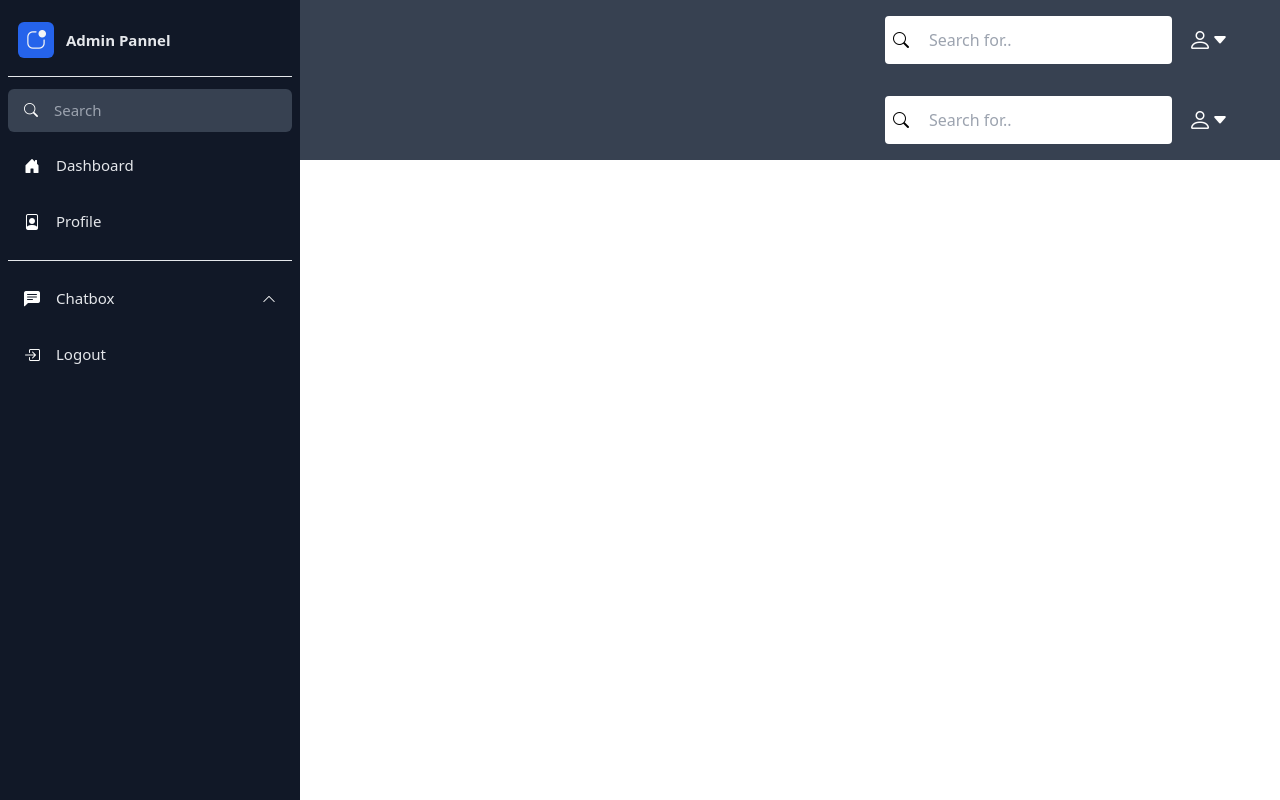
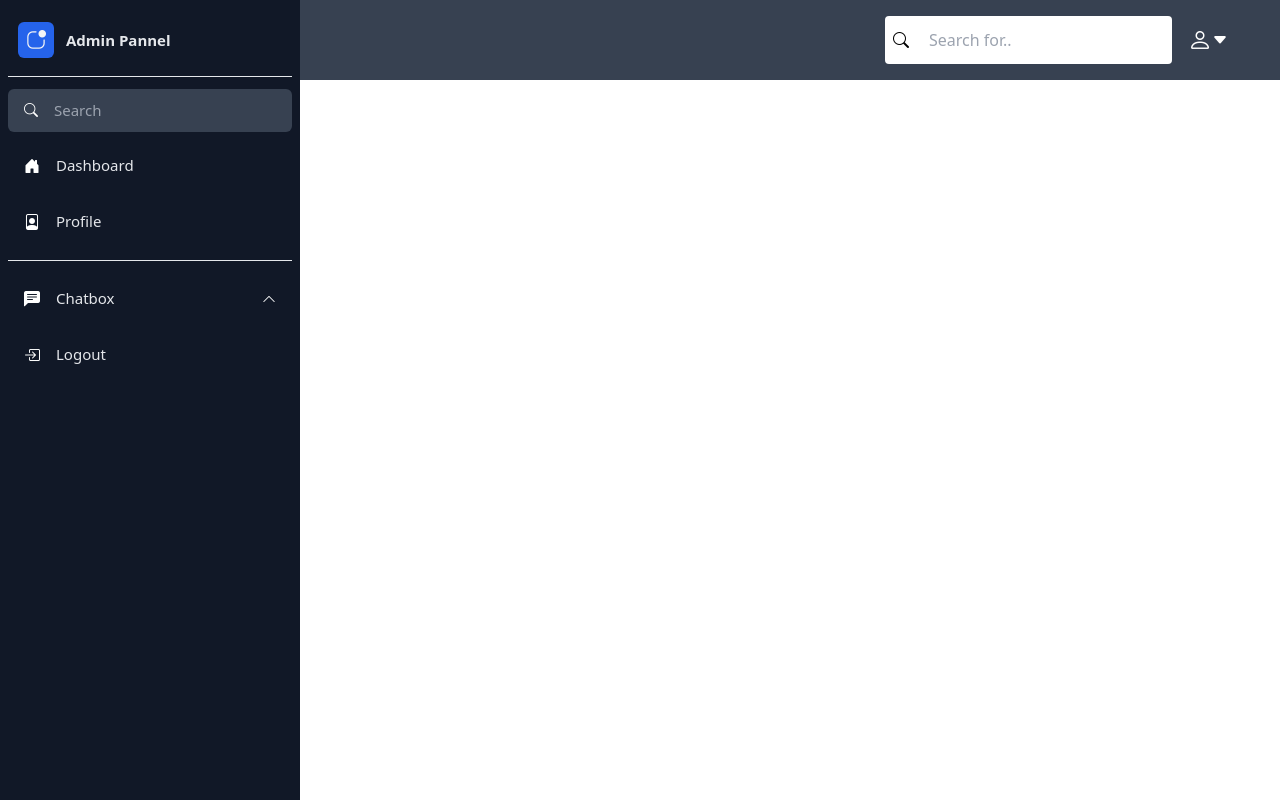
Before and after one commit to Manav32/E-commerce, a React (Create React App) app: page /admin in a window 1280 px wide. Built offline with nearby package versions, Linux system fonts and the light colour scheme.

Commit message:
'Fixes routing, removes unneeded routing imports'

```diff
--- a/src/App.js
+++ b/src/App.js
@@ -1,22 +1,12 @@
 import React from "react";
 import MasterLayout from "./assests/Layout/admin/MasterLayout";
-import {
-  BrowserRouter,
-  Routes,
-  Route,
-} from "react-router-dom";
-import Main from "./routes/Main";
 
 const App = () => {
   return (
     <div className="App">
-      {/* <Routes> */}
-          <MasterLayout />
-        {/* </Routes> */}
-
-
+      <MasterLayout />
     </div>
   );
-}
+};
 
 export default App;
--- a/src/assests/Layout/admin/MasterLayout.js
+++ b/src/assests/Layout/admin/MasterLayout.js
@@ -1,30 +1,22 @@
 import React from "react";
 import Nav from "./nav";
 import SideBar from "./Sidebar";
-import {
-  Routes,
-  Route
-} from "react-router-dom";
-import Main from "../../../routes/Main";
-import { ReactDOM } from "react";
-import Profile from "../../component/Admin/Profile";
-import { render } from "@testing-library/react";
+import { Routes, Route } from "react-router-dom";
 import { routes } from "../../../routes/RouteComponent";
 
 const MasterLayout = () => {
-    const routeComponent = routes.map(({path, element}, key) => <Route exact path={path} element={element} key={key} />);
+  const routeComponent = routes.map(({ path, element }, key) => (
+    <Route exact path={path} element={element} key={key} />
+  ));
   return (
     <div className="mainLayout">
       <Nav />
       <SideBar />
-        <main className='content'>
-        <Routes>
-          {routeComponent}
-        </Routes>
-          <Main />
+      <main className="content">
+        <Routes>{routeComponent}</Routes>
       </main>
     </div>
   );
-}
+};
 
 export default MasterLayout;
--- a/src/routes/Main.js
+++ /dev/null
@@ -1,19 +0,0 @@
-import React from "react";
-import {
-    Routes,
-    Route,
-} from "react-router-dom";
-import Dashboard from "../assests/component/Admin/Dashboard";
-import Profile from "../assests/component/Admin/Profile";
-import MasterLayout from "../assests/Layout/admin/MasterLayout";
-
-const Main = () => {
-    return (
-        <Routes>
-            <Route path="/admin/dashboard" element={<Dashboard />} />
-            <Route path="/admin/profile" element={<Profile />} />
-            <Route path="/admin" element={<MasterLayout />} />
-        </Routes>
-    );
-}
-export default Main;
```
Lines whose indentation alone changed are shown as unchanged.
